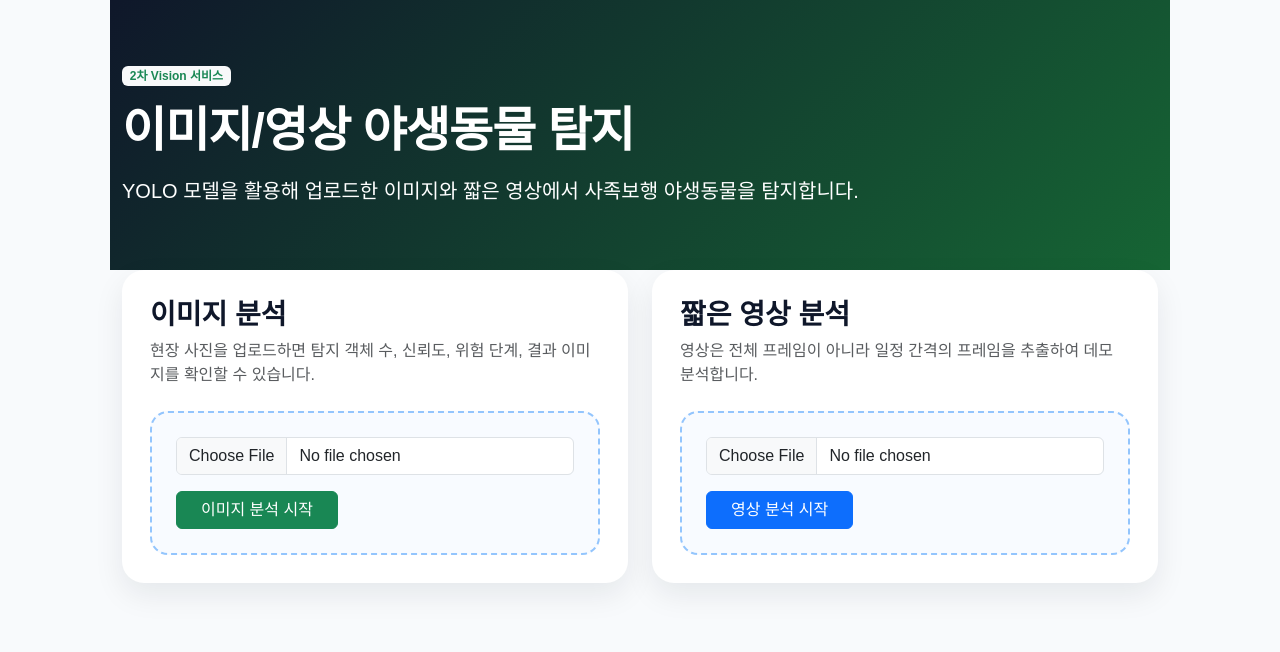
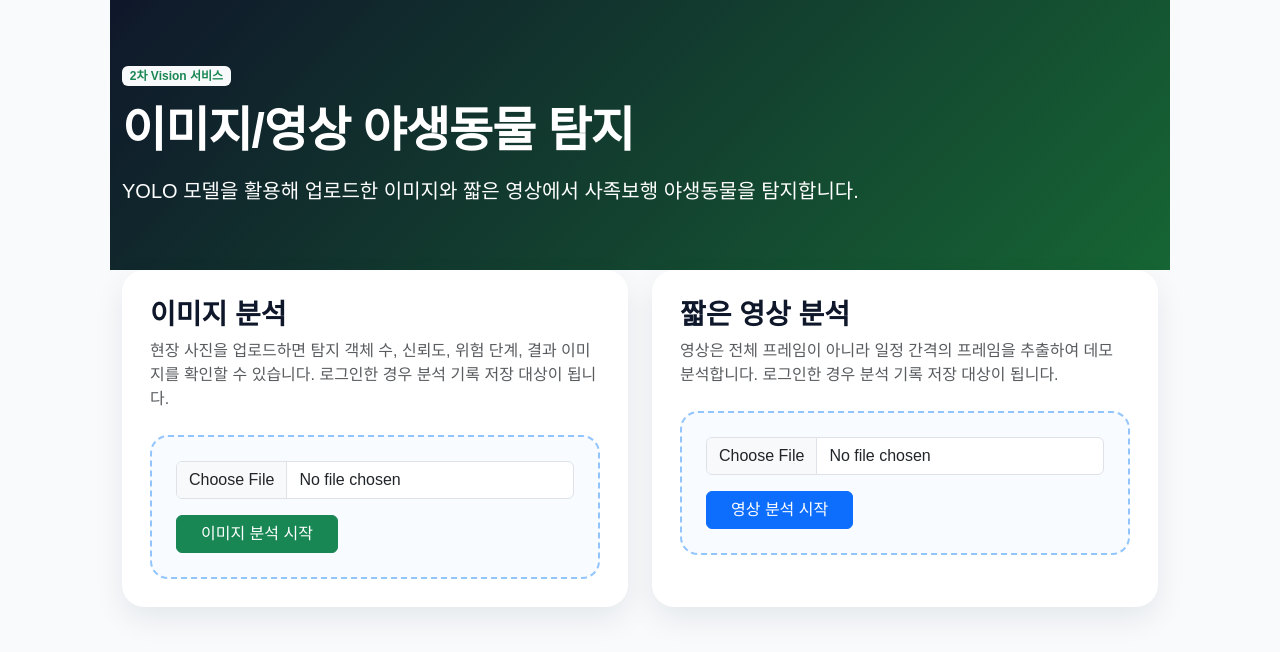
Before and after one commit to niabluelake/wildguard-ai, a Flask app: page /vision in a window 1280 px wide. Shown: the part 89-741 px from the top of the page. Run offline with Flask 3, Linux system fonts and the light colour scheme.

Commit message:
feat: show vision save status by login

```diff
--- a/routes/vision_routes.py
+++ b/routes/vision_routes.py
@@ -1,21 +1,15 @@
-from flask import Blueprint, render_template, request, jsonify
+from flask import Blueprint, render_template, request, jsonify, session
+
 from services.vision_service import run_prediction, run_video_prediction
 
+
 vision_bp = Blueprint("vision", __name__)
+
 
 @vision_bp.route("/vision")
 def vision_page():
     return render_template("vision.html")
 
-@vision_bp.route("/api/vision/video", methods=["POST"])
-def video_predict():
-    if "video" not in request.files:
-        return jsonify({"error": "video required"}), 400
-
-    file = request.files["video"]
-    result = run_video_prediction(file)
-    result["success"] = True
-    return jsonify(result)
 
 @vision_bp.route("/api/vision/predict", methods=["POST"])
 def predict_image():
@@ -35,7 +29,9 @@ def predict_image():
             }), 400
 
         result = run_prediction(file)
+
         result["success"] = True
+        result["saved_to_db"] = bool(session.get("user_id"))
 
         return jsonify(result)
 
@@ -44,3 +40,34 @@ def predict_image():
             "success": False,
             "message": f"이미지 분석 중 오류가 발생했습니다: {error}"
         }), 500
+
+
+@vision_bp.route("/api/vision/video", methods=["POST"])
+def video_predict():
+    try:
+        if "video" not in request.files:
+            return jsonify({
+                "success": False,
+                "message": "영상 파일이 없습니다."
+            }), 400
+
+        file = request.files["video"]
+
+        if file.filename == "":
+            return jsonify({
+                "success": False,
+                "message": "선택된 영상 파일이 없습니다."
+            }), 400
+
+        result = run_video_prediction(file)
+
+        result["success"] = True
+        result["saved_to_db"] = bool(session.get("user_id"))
+
+        return jsonify(result)
+
+    except Exception as error:
+        return jsonify({
+            "success": False,
+            "message": f"영상 분석 중 오류가 발생했습니다: {error}"
+        }), 500
--- a/templates/vision.html
+++ b/templates/vision.html
@@ -115,11 +115,12 @@
                 <h3 class="fw-bold">이미지 분석</h3>
                 <p class="text-muted">
                     현장 사진을 업로드하면 탐지 객체 수, 신뢰도, 위험 단계, 결과 이미지를 확인할 수 있습니다.
+                    로그인한 경우 분석 기록 저장 대상이 됩니다.
                 </p>
 
                 <div class="upload-zone mt-4">
-                    <input class="form-control mb-3" type="file" id="imageInput" accept="image/*">
-                    <button class="btn btn-success px-4" onclick="uploadImage()">이미지 분석 시작</button>
+                    <input class="form-control mb-3" type="file" id="imageInput" accept=".jpg,.jpeg,.png,.webp">
+                    <button id="imageButton" class="btn btn-success px-4" onclick="uploadImage()">이미지 분석 시작</button>
                     <span id="imageLoading" class="ms-3 text-muted" style="display:none;">분석 중...</span>
                 </div>
             </div>
@@ -130,11 +131,12 @@
                 <h3 class="fw-bold">짧은 영상 분석</h3>
                 <p class="text-muted">
                     영상은 전체 프레임이 아니라 일정 간격의 프레임을 추출하여 데모 분석합니다.
+                    로그인한 경우 분석 기록 저장 대상이 됩니다.
                 </p>
 
                 <div class="upload-zone mt-4">
-                    <input class="form-control mb-3" type="file" id="videoInput" accept="video/*">
-                    <button class="btn btn-primary px-4" onclick="uploadVideo()">영상 분석 시작</button>
+                    <input class="form-control mb-3" type="file" id="videoInput" accept=".mp4,.avi,.mov,.mkv,.webm">
+                    <button id="videoButton" class="btn btn-primary px-4" onclick="uploadVideo()">영상 분석 시작</button>
                     <span id="videoLoading" class="ms-3 text-muted" style="display:none;">분석 중...</span>
                 </div>
             </div>
@@ -151,6 +153,8 @@
             </div>
             <div id="riskBadge" class="risk-pill risk-safe mt-3 mt-md-0">SAFE</div>
         </div>
+
+        <div id="imageSaveStatus" class="alert alert-warning rounded-4" style="display: none;"></div>
 
         <div class="row g-3 mb-4">
             <div class="col-md-4">
@@ -175,7 +179,7 @@
             </div>
         </div>
 
-        <div class="alert alert-secondary">
+        <div class="alert alert-secondary rounded-4">
             <strong>탐지 상세:</strong>
             <span id="bboxInfo">탐지 없음</span>
         </div>
@@ -188,10 +192,12 @@
         <p class="text-muted">
             일정 간격으로 추출한 프레임의 탐지 결과 이미지입니다.
         </p>
+
+        <div id="videoSaveStatus" class="alert alert-warning rounded-4" style="display: none;"></div>
+
         <div id="videoResults" class="video-grid mt-3"></div>
     </div>
 </section>
-
 {% endblock %}
 
 {% block extra_script %}
@@ -213,8 +219,40 @@ function setRiskBadge(level) {
     }
 }
 
+function setImageSaveStatus(savedToDb) {
+    const imageSaveStatus = document.getElementById("imageSaveStatus");
+
+    if (savedToDb) {
+        imageSaveStatus.className = "alert alert-success rounded-4";
+        imageSaveStatus.innerText = "로그인 상태입니다. 이미지 분석 기록 저장 대상입니다.";
+    } else {
+        imageSaveStatus.className = "alert alert-warning rounded-4";
+        imageSaveStatus.innerText = "비회원 분석 결과입니다. DB에는 저장되지 않습니다.";
+    }
+
+    imageSaveStatus.style.display = "block";
+}
+
+function setVideoSaveStatus(savedToDb) {
+    const videoSaveStatus = document.getElementById("videoSaveStatus");
+
+    if (savedToDb) {
+        videoSaveStatus.className = "alert alert-success rounded-4";
+        videoSaveStatus.innerText = "로그인 상태입니다. 영상 분석 기록 저장 대상입니다.";
+    } else {
+        videoSaveStatus.className = "alert alert-warning rounded-4";
+        videoSaveStatus.innerText = "비회원 분석 결과입니다. DB에는 저장되지 않습니다.";
+    }
+
+    videoSaveStatus.style.display = "block";
+}
+
 function uploadImage() {
     const file = document.getElementById("imageInput").files[0];
+    const imageButton = document.getElementById("imageButton");
+    const imageLoading = document.getElementById("imageLoading");
+    const imageResultPanel = document.getElementById("imageResultPanel");
+    const imageSaveStatus = document.getElementById("imageSaveStatus");
 
     if (!file) {
         alert("이미지를 선택해줘.");
@@ -224,8 +262,11 @@ function uploadImage() {
     const formData = new FormData();
     formData.append("image", file);
 
-    document.getElementById("imageLoading").style.display = "inline";
-    document.getElementById("imageResultPanel").style.display = "none";
+    imageLoading.style.display = "inline";
+    imageButton.disabled = true;
+    imageButton.innerText = "분석 중...";
+    imageResultPanel.style.display = "none";
+    imageSaveStatus.style.display = "none";
 
     fetch("/api/vision/predict", {
         method: "POST",
@@ -233,7 +274,7 @@ function uploadImage() {
     })
     .then(res => res.json())
     .then(data => {
-        document.getElementById("imageLoading").style.display = "none";
+        imageLoading.style.display = "none";
 
         if (data.success === false) {
             alert(data.message || "이미지 분석 실패");
@@ -247,32 +288,42 @@ function uploadImage() {
         const level = det ? det.risk_level.toLowerCase() : "safe";
         const confidence = det ? det.confidence : 0;
 
-        document.getElementById("imageResultPanel").style.display = "block";
+        imageResultPanel.style.display = "block";
         document.getElementById("resultImage").src = data.result_image_url;
 
-        document.getElementById("metricCount").innerText = `${data.count}개`;
+        document.getElementById("metricCount").innerText = `${data.count || 0}개`;
         document.getElementById("metricConfidence").innerText = `${Math.round(confidence * 100)}%`;
 
         setRiskBadge(level);
+        setImageSaveStatus(Boolean(data.saved_to_db));
 
         document.getElementById("bboxInfo").innerText =
             det
                 ? `클래스: ${det.class_name}, bbox: [${det.bbox.join(", ")}]`
-                : "탐지된 야생동물이 없습니다.";
+                : "분석은 완료됐지만 탐지된 야생동물이 없습니다.";
 
-        document.getElementById("imageResultPanel").scrollIntoView({
+        imageResultPanel.scrollIntoView({
             behavior: "smooth"
         });
     })
     .catch(err => {
         console.error(err);
-        document.getElementById("imageLoading").style.display = "none";
+        imageLoading.style.display = "none";
         alert("이미지 분석 중 오류가 발생했습니다.");
+    })
+    .finally(() => {
+        imageButton.disabled = false;
+        imageButton.innerText = "이미지 분석 시작";
     });
 }
 
 function uploadVideo() {
     const file = document.getElementById("videoInput").files[0];
+    const videoButton = document.getElementById("videoButton");
+    const loading = document.getElementById("videoLoading");
+    const panel = document.getElementById("videoPanel");
+    const container = document.getElementById("videoResults");
+    const videoSaveStatus = document.getElementById("videoSaveStatus");
 
     if (!file) {
         alert("영상을 업로드하세요.");
@@ -282,13 +333,12 @@ function uploadVideo() {
     const formData = new FormData();
     formData.append("video", file);
 
-    const loading = document.getElementById("videoLoading");
-    const panel = document.getElementById("videoPanel");
-    const container = document.getElementById("videoResults");
-
     loading.style.display = "inline";
+    videoButton.disabled = true;
+    videoButton.innerText = "분석 중...";
     panel.style.display = "none";
     container.innerHTML = "";
+    videoSaveStatus.style.display = "none";
 
     fetch("/api/vision/video", {
         method: "POST",
@@ -300,13 +350,19 @@ function uploadVideo() {
         panel.style.display = "block";
         container.innerHTML = "";
 
-        if (!data.success) {
+        if (data.success === false) {
+            videoSaveStatus.style.display = "none";
             container.innerHTML = `<p class="text-danger">${data.message || "영상 분석 실패"}</p>`;
             return;
         }
 
+        setVideoSaveStatus(Boolean(data.saved_to_db));
+
         if (!data.frames || data.frames.length === 0) {
             container.innerHTML = "<p class='text-muted'>분석된 프레임이 없습니다.</p>";
+            panel.scrollIntoView({
+                behavior: "smooth"
+            });
             return;
         }
 
@@ -329,7 +385,12 @@ function uploadVideo() {
         console.error(err);
         loading.style.display = "none";
         panel.style.display = "block";
+        videoSaveStatus.style.display = "none";
         container.innerHTML = "<p class='text-danger'>영상 분석 중 오류가 발생했습니다.</p>";
+    })
+    .finally(() => {
+        videoButton.disabled = false;
+        videoButton.innerText = "영상 분석 시작";
     });
 }
 </script>
```
